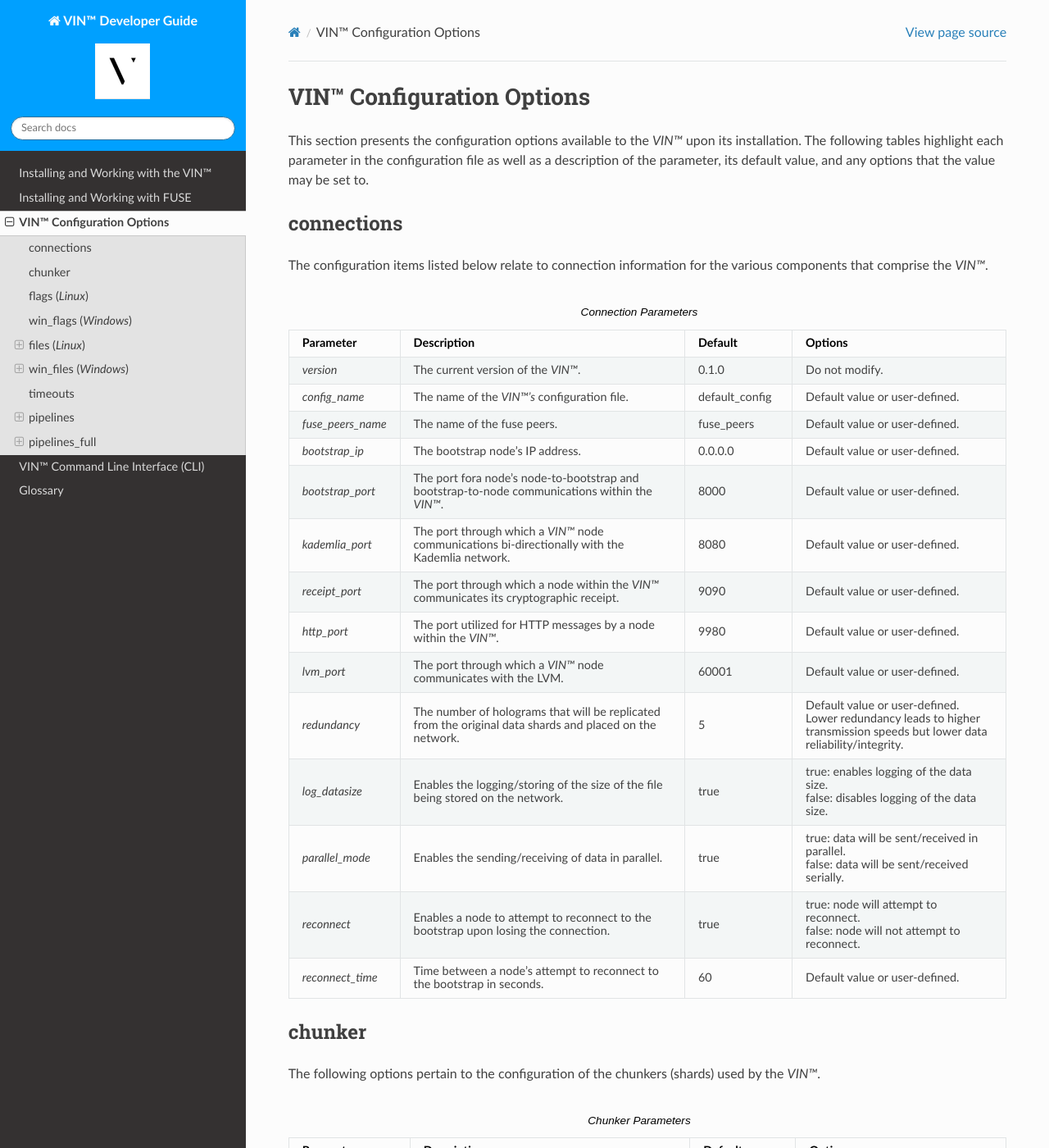
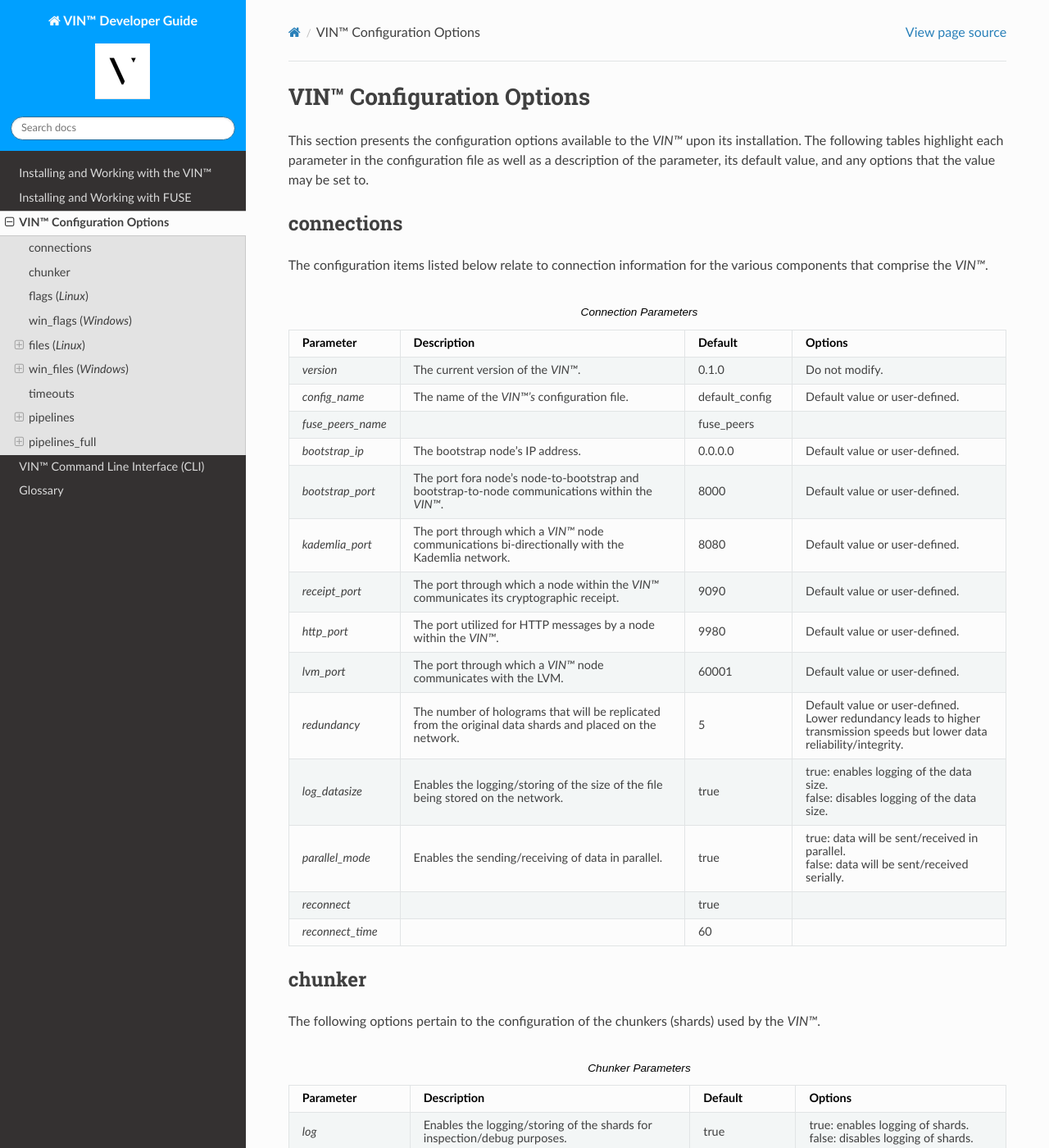
Before and after one commit to Market-Insight-Solutions-LLC/vin-developer-guide, a Sphinx documentation site: the page built from docs/source/configuration.rst, in a window 1280 px wide and 1400 px high. Shown: the whole window at 82% size. Built offline with Sphinx 7.4.7 and the Read the Docs theme 2.0.0, drawn with Linux system fonts in a browser that asks for light colours; some of the changed text lies outside the part shown.

Commit message:
added blanks where info in configurations should be filled

```diff
--- a/docs/source/configuration.rst
+++ b/docs/source/configuration.rst
@@ -17,7 +17,7 @@ The configuration items listed below relate to connection information for the va
 
     *version*, "The current version of the *VIN™*.", 0.1.0, "Do not modify."
     *config_name*, "The name of the *VIN™’s* configuration file.", default_config, "Default value or user-defined."
-    *fuse_peers_name*, "The name of the fuse peers.", fuse_peers, "Default value or user-defined."
+    *fuse_peers_name*, "", fuse_peers, ""
     *bootstrap_ip*, The bootstrap node’s IP address., 0.0.0.0, "Default value or user-defined."
     *bootstrap_port*, The port fora node's node-to-bootstrap and bootstrap-to-node communications within the *VIN™*., 8000, "Default value or user-defined."
     *kademlia_port*, The port through which a *VIN™* node communications bi-directionally with the Kademlia network., 8080, "Default value or user-defined."
@@ -31,10 +31,8 @@ The configuration items listed below relate to connection information for the va
     *parallel_mode*, Enables the sending/receiving of data in parallel., true,  "true: data will be sent/received in parallel.
 
     false: data will be sent/received serially."
-    *reconnect*, "Enables a node to attempt to reconnect to the bootstrap upon losing the connection.", true, "true: node will attempt to reconnect.
-
-    false: node will not attempt to reconnect."
-    *reconnect_time*, "Time between a node's attempt to reconnect to the bootstrap in seconds.", 60, "Default value or user-defined."
+    *reconnect*, "", true, ""
+    *reconnect_time*, "", 60, ""
 
 
 chunker
@@ -103,7 +101,7 @@ The following options pertain to the locations of configuration and logs generat
     *shards*, "The shards that are gathered are stored here.", ``/var/log/VIN/shards/``, "Default value or user-defined."
     *rebuilt*, "The storage location of the file that was rebuilt from the chunks (shards).", ``/opt/VIN/outputs/``, "Default value or user-defined."
     *kaddata*, "The location where *Kademlia* shards are stored if on-disk storage is enabled in the *VIN™*.", ``/opt/VIN/kademlia/data/``, "Default value or user-defined."
-    *fuse_root*, "The location of FUSE related files.", ``/home/user/target/``, "Default value or user-defined."
+    *fuse_root*, "", ``/home/user/target/``, ""
 
 
 receipts (*Linux*)
@@ -151,7 +149,7 @@ The following options pertain to the locations of configuration and logs generat
     *shards*, "The shards that are gathered are stored here.", "``VIN\\shards\\ (e.g., C:\ProgramData\VIN\shards\``", "Default value or user-defined."
     *rebuilt*, "The storage location of the file that was rebuilt from the chunks (shards).", "``VIN\\outputs\\ (e.g., C:\ProgramData\VIN\outputs\)``", "Default value or user-defined."
     *kaddata*, "The location where *Kademlia* shards are stored if on-disk storage is enabled in the *VIN™*.", "``VIN\\kademlia\\data\\ (e.g., C:\ProgramData\VIN\kademlia\data\)``", "Default value or user-defined."
-    *fuse_root*, "The location of FUSE related files.", "``VIN\\fuse\\ (e.g., C:\ProgramData\VIN\fuse\)``", "Default value or user-defined."
+    *fuse_root*, "", "``VIN\\fuse\\ (e.g., C:\ProgramData\VIN\fuse\)``", ""
 
 
 receipts (*Windows*)
```
